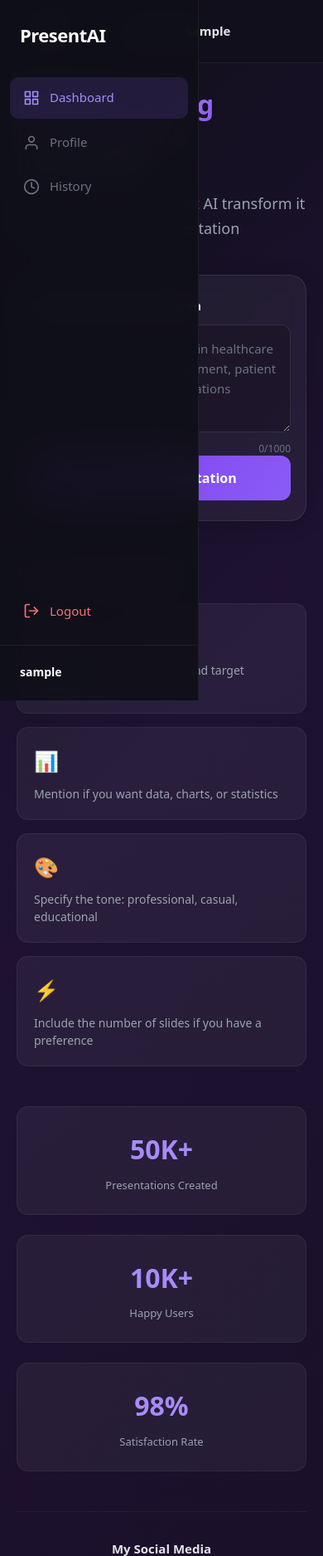
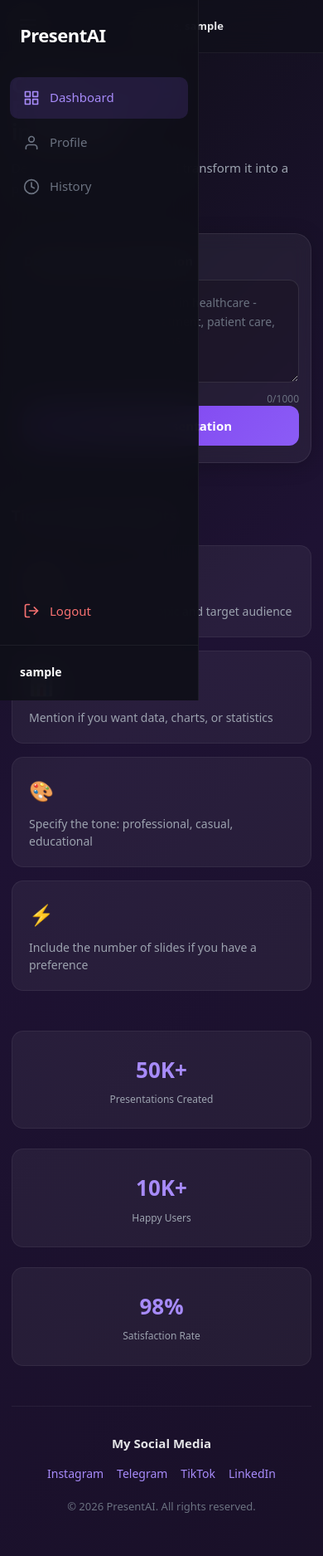
Before and after one commit to MirzoUlugbekFazilov/presentAI2.0, a Flask app: page /dashboard in a window 390 px wide. Shown: the top 1875 px of the page at 83% size. After the commit the page ends 1823 px from the top, so only its background shows below. Run offline with Flask 3, Linux system fonts and the light colour scheme; the visitor is signed in with stand-in values (Sample User, id 1); some libraries are stand-ins or nearby versions.

Commit message:
Enhance dashboard styles for mobile responsiveness
Added responsive styles for dashboard elements in mobile view.

```diff
--- a/templates/dashboard.html
+++ b/templates/dashboard.html
@@ -479,6 +479,55 @@
             .form-container {
                 padding: 24px 18px;
             }
+
+            .topbar {
+                padding: 12px 16px;
+            }
+        }
+
+        @media (max-width: 480px) {
+            .dashboard-content {
+                padding: 24px 14px;
+            }
+
+            .dashboard-content h1 {
+                font-size: 26px;
+                letter-spacing: -1px;
+            }
+
+            .hero-subtitle {
+                font-size: 15px;
+            }
+
+            .form-container {
+                padding: 20px 14px;
+            }
+
+            .form-container textarea {
+                font-size: 14px;
+                min-height: 100px;
+            }
+
+            .generate-btn {
+                padding: 14px;
+                font-size: 15px;
+            }
+
+            .stat-number {
+                font-size: 26px;
+            }
+
+            .stat-label {
+                font-size: 12px;
+            }
+
+            .topbar {
+                padding: 10px 14px;
+            }
+
+            .topbar-greeting {
+                font-size: 13px;
+            }
         }
 
         /* Overlay for mobile sidebar */
```
